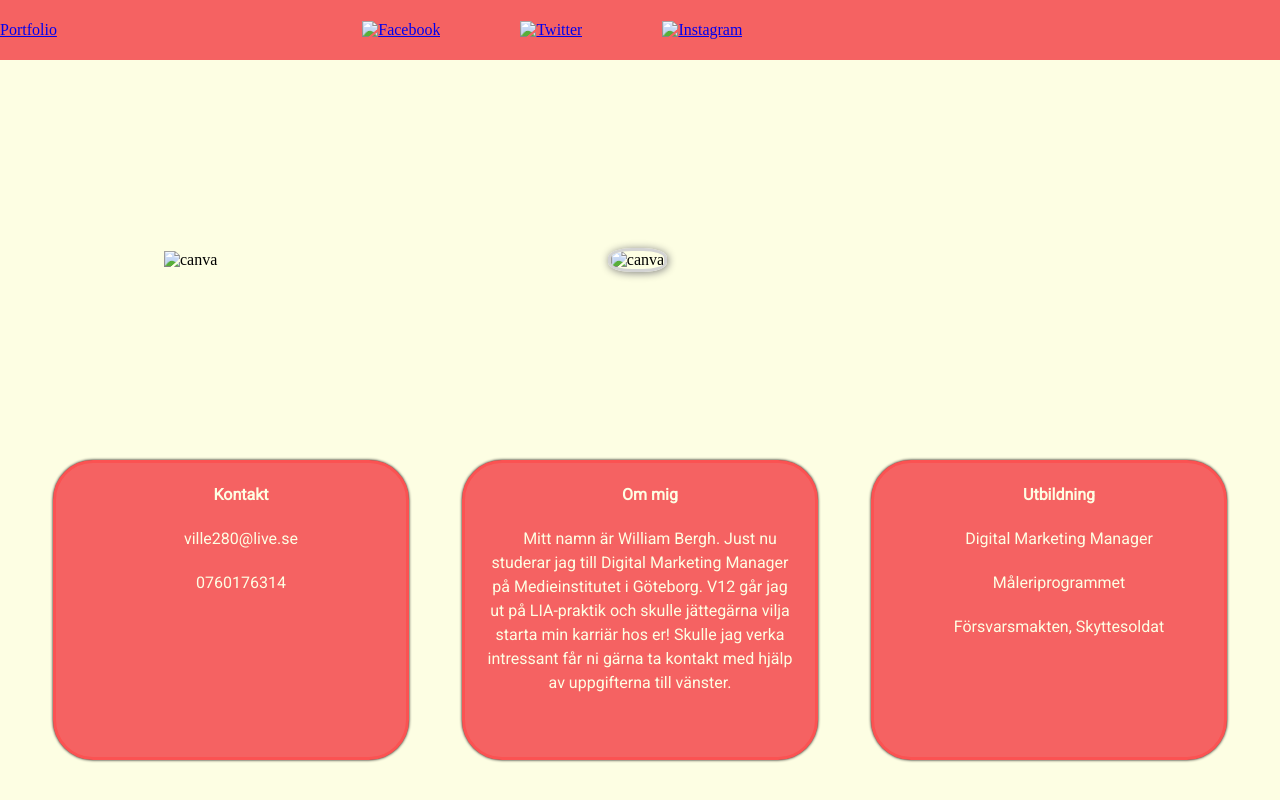
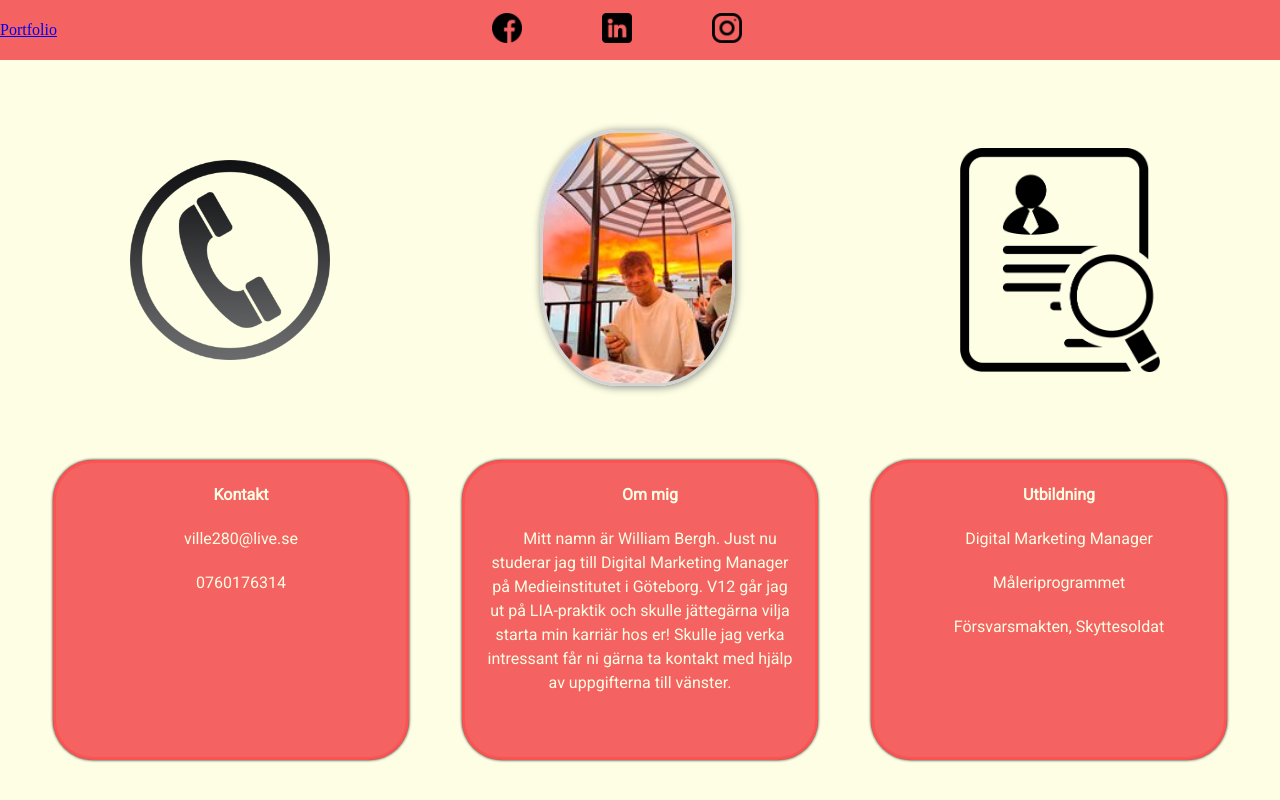
Before and after one commit to Willeeeb/WilleCV, a plain HTML site: page index.html in a window 1280 px wide. Drawn offline with Linux system fonts and the light colour scheme; the site is published under a folder, as on GitHub Pages, so addresses that start at the root find nothing.

Commit message:
Add files via upload
senaste indeeeeeeeex

```diff
--- a/index.html
+++ b/index.html
@@ -32,13 +32,13 @@
 
         <div class=social-icons>
             <a href="https://www.facebook.com/william.berg.56" target="_blank" class="social-icon">
-                <img src="/facebook_1384005.png" alt="Facebook">
+                <img src="facebook_1384005.png" alt="Facebook">
             </a>
             <a href="https://www.linkedin.com/in/william-berg-0b7288289/" class="social-icon">
-                <img src="/linkedin_3536569.png" alt="Twitter">
+                <img src="linkedin_3536569.png" alt="Twitter">
             </a>
             <a href="https://www.instagram.com/williambergh/" target="_blank" class="social-icon">
-                <img src="/Insta.png" alt="Instagram">
+                <img src="Insta.png" alt="Instagram">
             </a>
         </div>
 
@@ -46,13 +46,13 @@
 
     <div class="Bild-container">
             <div class="bild-1">
-                <img src="/contact-phone-icon-4.png" alt="canva">
+                <img src="contact-phone-icon-4.png" alt="canva">
             </div>
             <div class="profilbild">
-                <img src="/canva.jpg" alt="canva">
+                <img src="canva.jpg" alt="canva">
             </div>
             <div class="bild-2">
-                <img src="/Qualification-PNG-HD.png" alt="">
+                <img src="Qualification-PNG-HD.png" alt="">
             </div>
     </div>
 
```
